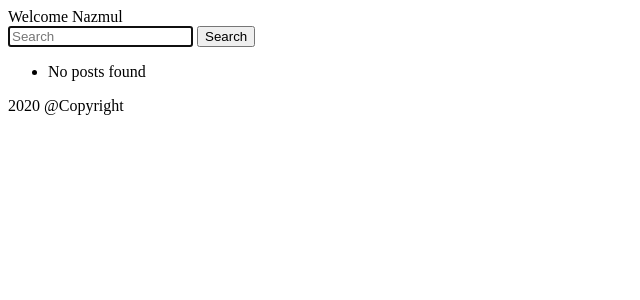
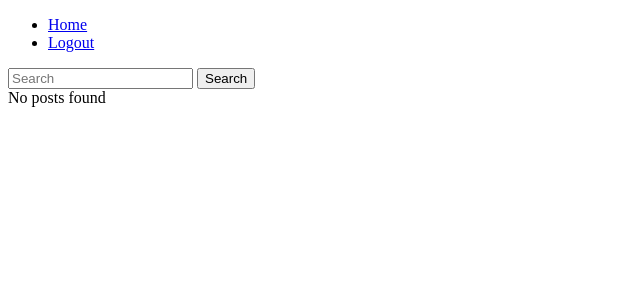
Before and after one commit to nazmulb/blogging_app, a Symfony app: template templates/blog/index.html.twig in a window 1280 px wide. Shown: the top 300 px of the page, without its empty margins (0-640 px from the left). Run offline with Twig, Linux system fonts and the light colour scheme; the template is opened without the code that fills it, so the values that code supplies are empty; some libraries are stand-ins or nearby versions.

Commit message:
added codes

```diff
--- a/assets/js/app.js
+++ b/assets/js/app.js
@@ -18,5 +18,5 @@ var greet = function(name) {
 };
 
 $(document).ready(function() {
-    $('body').prepend('<h1>'+greet('jill')+'</h1>');
+    //$('.footer-text').prepend(greet('jill'));
 });
--- a/assets/scss/_variables.scss
+++ b/assets/scss/_variables.scss
@@ -1,8 +1,10 @@
 // override bootstrap variable
-$body-bg: #f4f4f4;
+$body-bg: #fff;
 $body-color: #000;
 
 // custom variables
 $box-background-color: #fff;
 $box-border-color: #eee;
 $box-shadow-color: #eee;
+
+$link-color: #333;
--- a/templates/_footer.html.twig
+++ /dev/null
@@ -1,3 +0,0 @@
-<footer>
-    <p>2020 @Copyright</p>
-</footer>
--- a/templates/_header.html.twig
+++ b/templates/_header.html.twig
@@ -1,17 +1,20 @@
-<header>
-    <div class="navbar">
-        <div class="basher">Welcome Nazmul</div>
+<nav class="navbar bp-navbar">
+    <ul class="navbar-nav bp-navbar-nav mr-auto mt-2 mt-lg-0">
+        <li class="nav-item">
+            <a class="nav-link" href="{{ path('blog_index') }}">Home</a>
+        </li>
+        <li class="nav-item">
+            <a class="nav-link" href="{{ path('blog_index') }}">Logout</a>
+        </li>
+    </ul>
     <form action="{{ path('blog_index') }}" method="get" class="form-inline my-2 my-lg-0">
         <div class="form-group">
             <input name="q"
                 value="{{ app.request.query.get('q') }}"
                 class="form-control mr-sm-2 search-field"
                 placeholder="Search"
-                    autocomplete="off"
-                    autofocus
-                >
-                <button class="btn btn-outline-success my-2 my-sm-0" type="submit">Search</button>
+                autocomplete="off">
+            <button class="btn btn-secondary my-2 my-sm-0" type="submit">Search</button>
         </div>
     </form>
-    </div>
-</header>
+</nav>
--- a/templates/base.html.twig
+++ b/templates/base.html.twig
@@ -8,13 +8,16 @@
         {% endblock %}
     </head>
     <body>
-        {% block header %}
-            {{ include('_header.html.twig') }}
-        {% endblock %}
-        {% block content %}{% endblock %}
-        {% block footer %}
-            {{ include('_footer.html.twig') }}
-        {% endblock %}
+        <div class="container bp-container">
+            <header class="bp-header">
+                {% block header %}
+                    {{ include('_header.html.twig') }}
+                {% endblock %}
+            </header>
+            <main class="bp-main">
+                {% block content %}{% endblock %}
+            </main>
+        </div>
         {% block javascripts %}
             {{ encore_entry_script_tags('app') }}
         {% endblock %}
--- a/templates/blog/index.html.twig
+++ b/templates/blog/index.html.twig
@@ -3,13 +3,11 @@
 {% block title %}Home Page{% endblock %}
 
 {% block content %}
-<div>
-    <ul>
+
         {% for post in posts %}
-            <li><a href="{{ path('blog_post', {slug: post.slug}) }}">{{ post.title }}</a></li>
+            <a href="{{ path('blog_post', {slug: post.slug}) }}"><div class="box-card bp-list">{{ post.title }}</div></a>
         {% else %}
-            <li>No posts found</li>
+            <div class="box-card bp-list">No posts found</div>
         {% endfor %}
-    </ul>
-</div>
+
 {% endblock %}
```
Also changed, not shown: assets/scss/_global.scss (+49 -3 lines), assets/scss/app.scss (+9 -3 lines). Lines whose indentation alone changed are shown as unchanged.
